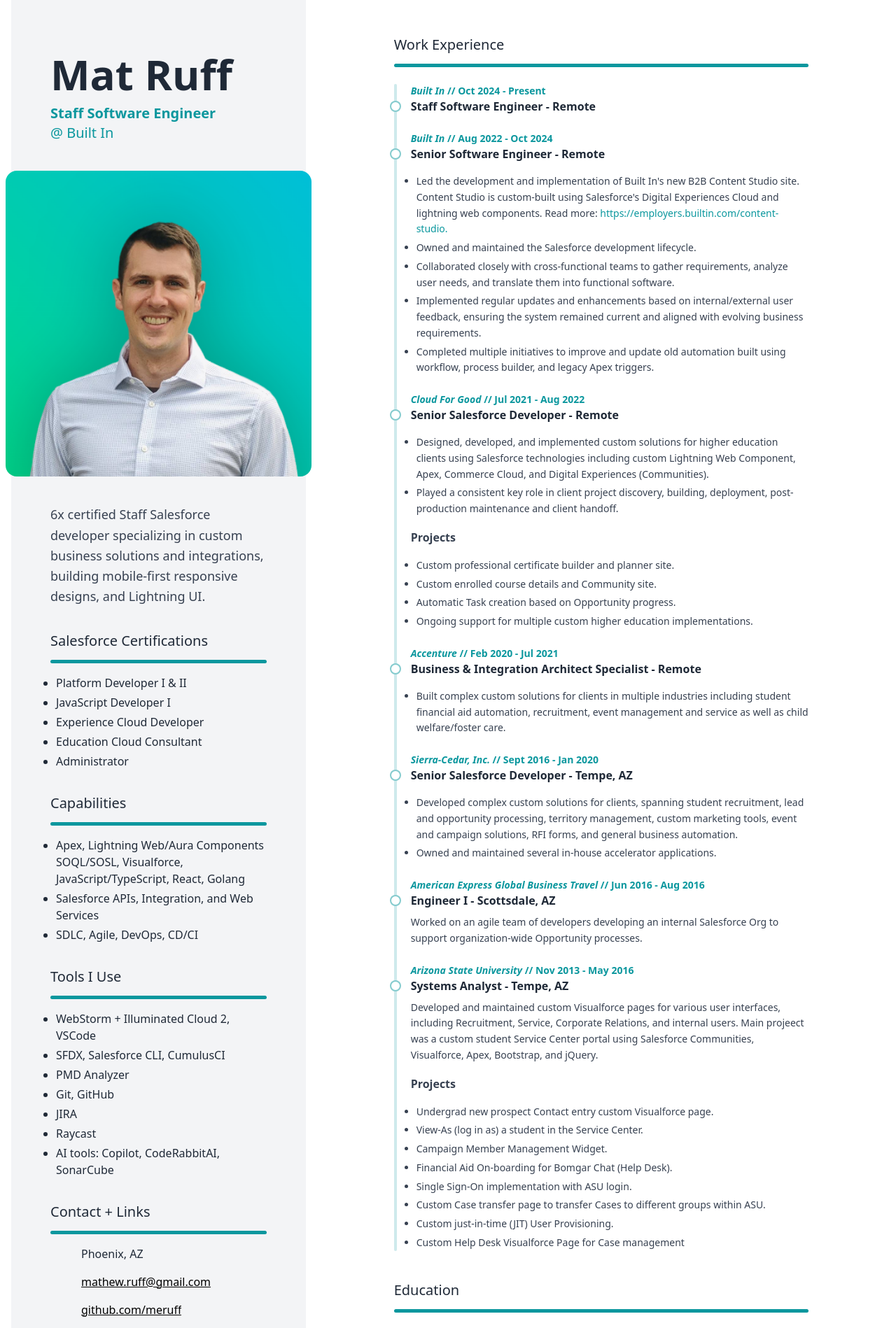
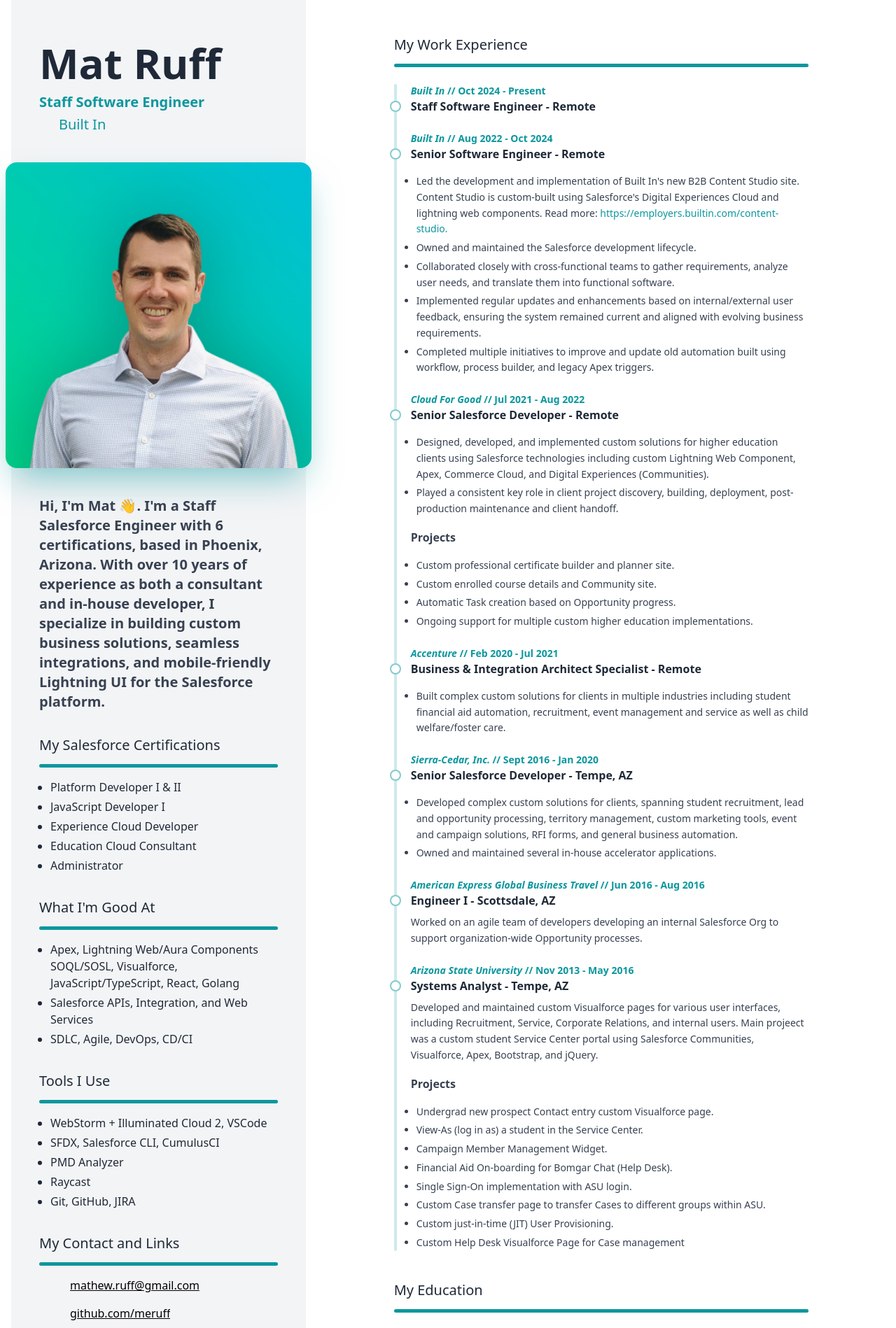
Before and after one commit to meruff/resume, a React (Vite) app: page / in a window 1280 px wide. Shown: the top 1898 px of the page at 70% size. Built offline with nearby package versions, Linux system fonts and the light colour scheme; some icons are missing.

Commit message:
Add grid to photo/description for mid-small screens sizes. Update some wording.

```diff
--- a/index.html
+++ b/index.html
@@ -6,7 +6,7 @@
     <meta name="viewport" content="width=device-width, initial-scale=1.0" />
     <meta
       name="theme-color"
-      content="#030712"
+      content="#1F2937"
       media="(prefers-color-scheme: dark)"
     />
     <meta
@@ -14,7 +14,7 @@
       content="#ffffff"
       media="(prefers-color-scheme: light)"
     />
-    <meta name="msapplication-navbutton-color" content="#030712" />
+    <meta name="msapplication-navbutton-color" content="#1F2937" />
     <meta
       name="apple-mobile-web-app-status-bar-style"
       content="black-translucent"
--- a/public/resumeData.json
+++ b/public/resumeData.json
@@ -5,7 +5,7 @@
     "title": "Staff Software Engineer",
     "company": "Built In",
     "companyHref": "https://www.builtin.com",
-    "description": "6x certified Staff Salesforce developer specializing in custom business solutions and integrations, building mobile-first responsive designs, and Lightning UI.",
+    "description": "Hi, I'm Mat 👋. I'm a Staff Salesforce Engineer with 6 certifications, based in Phoenix, Arizona. With over 10 years of experience as both a consultant and in-house developer, I specialize in building custom business solutions, seamless integrations, and mobile-friendly Lightning UI for the Salesforce platform.",
     "salesforceCertifications": [
       "Platform Developer I & II",
       "JavaScript Developer I",
@@ -22,10 +22,8 @@
       "WebStorm + Illuminated Cloud 2, VSCode",
       "SFDX, Salesforce CLI, CumulusCI",
       "PMD Analyzer",
-      "Git, GitHub",
-      "JIRA",
       "Raycast",
-      "AI tools: Copilot, CodeRabbitAI, SonarCube"
+      "Git, GitHub, JIRA"
     ]
   },
   "bio": {
--- a/src/Education.jsx
+++ b/src/Education.jsx
@@ -4,7 +4,7 @@
   return (
     <>
       <div className="header-title py-2.5">
-        <h3 className="text-xl font-medium text-left">Education</h3>
+        <h3 className="text-xl font-medium text-left">My Education</h3>
       </div>
       <ul className="relative text-left space-y-6 pl-6 before:absolute before:bottom-0 before:left-0 before:top-0 before:block before:w-1 before:rounded-full before:bg-custom-light/20 before:content-[''] dark:before:bg-custom-dark/20">
         {data.map((education) => (
--- a/src/Info.jsx
+++ b/src/Info.jsx
@@ -5,15 +5,24 @@
 
   return (
     <>
-      <div className="bg-gray-100 p-5 text-left dark:bg-gray-800 md:col-span-4 lg:p-14">
+      <div className="bg-gray-100 p-5 text-left dark:bg-gray-800 md:col-span-4 lg:p-10">
         <h1 className="leading-tighter mt-5 text-4xl font-extrabold lg:text-6xl">
           {data.firstName} {data.lastName}
         </h1>
         <h2 className="mt-3 text-xl font-bold text-custom-light dark:text-custom-dark">
           {data.title}
         </h2>
-        <h3 className="text-xl text-custom-light dark:text-custom-dark">
-          &#64;{" "}
+        <h3 className="flex items-center gap-1 mt-1 text-xl text-custom-light dark:text-custom-dark">
+          <box-icon
+            name="buildings"
+            color="#0B979E"
+            className="inline-block dark:hidden"
+          ></box-icon>
+          <box-icon
+            name="buildings"
+            color="#38B2AC"
+            className="hidden dark:inline-block"
+          ></box-icon>
           {data.companyHref ? (
             <a
               href={data.companyHref}
@@ -26,24 +35,26 @@
             data.company
           )}
         </h3>
-        <div className="-mx-5 mt-10 lg:-mx-16">
+        <div className="mt-10 grid grid-cols-2 sm:grid-cols-3 md:grid-cols-2 items-center gap-0 sm:gap-10 md:gap-0 -mx-0 px-0 sm:-mx-5 sm:px-5 md:-mx-0 md:px-0 sm:bg-white dark:sm:bg-gray-950/50 md:bg-gray-100 dark:md:bg-gray-800">
+          <div className="h-full -mx-5 md:-mx-8 lg:-mx-12 col-span-3 sm:col-span-1 md:col-span-3">
             <img
               src={matHeadshot}
-            className="inline-block lg:rounded-2xl w-full"
+              className="h-full object-cover inline-block sm:rounded-r-2xl lg:rounded-2xl w-full shadow-2xl shadow-custom-light/50 dark:shadow-2lg dark:shadow-custom-dark/50"
               alt="Mat Ruff photo"
             />
           </div>
-        <p className="mt-10 text-lg text-balance leading-relaxed text-gray-700 dark:text-gray-300">
+          <p className="py-0 sm:py-10 md:py-0 mt-10 sm:mt-0 md:mt-10 col-span-3 sm:col-span-2 md:col-span-3 font-semibold text-xl md:text-lg lg:text-xl text-balance leading-relaxed text-gray-700 dark:text-gray-300">
             {data.description}
           </p>
+        </div>
         {data.salesforceCertifications && (
           <>
             <div className="header-title py-2.5 my-6">
               <h3 className="text-xl font-medium text-left">
-                Salesforce Certifications
+                My Salesforce Certifications
               </h3>
             </div>
-            <ul className="mt-4 space-y-1 space-x-2 list-disc">
+            <ul className="mt-4 ml-2 space-y-1 space-x-2 list-disc">
               {data.salesforceCertifications.map((certification, index) => (
                 <li key={index} className="ml-2">
                   {certification}
@@ -55,9 +66,11 @@
         {data.capabilities && (
           <>
             <div className="header-title py-2.5 my-6">
-              <h3 className="text-xl font-medium text-left">Capabilities</h3>
+              <h3 className="text-xl font-medium text-left">
+                What I&apos;m Good At
+              </h3>
             </div>
-            <ul className="mt-4 space-y-1 space-x-2 list-disc">
+            <ul className="mt-4 ml-2 space-y-1 space-x-2 list-disc">
               {data.capabilities.map((capability, index) => (
                 <li key={index} className="ml-2">
                   {capability}
@@ -71,7 +84,7 @@
             <div className="header-title py-2.5 my-6">
               <h3 className="text-xl font-medium text-left">Tools I Use</h3>
             </div>
-            <ul className="mt-4 space-y-1 space-x-2 list-disc">
+            <ul className="mt-4 ml-2 space-y-1 space-x-2 list-disc">
               {data.tools.map((tool, index) => (
                 <li key={index} className="ml-2">
                   {tool}
@@ -81,22 +94,11 @@
           </>
         )}
         <div className="header-title py-2.5 my-6">
-          <h3 className="text-xl font-medium text-left">Contact + Links</h3>
+          <h3 className="text-xl font-medium text-left">
+            My Contact and Links
+          </h3>
         </div>
         <div className="mt-4 space-y-4">
-          <div className="flex items-center gap-5">
-            <box-icon
-              name="map"
-              color="#0B979E"
-              className="inline dark:hidden"
-            ></box-icon>
-            <box-icon
-              name="map"
-              color="#38B2AC"
-              className="hidden dark:inline"
-            ></box-icon>
-            <span className="truncate font-medium">Phoenix, AZ</span>
-          </div>
           <div className="flex items-center gap-5">
             <box-icon
               name="envelope"
--- a/src/Work.jsx
+++ b/src/Work.jsx
@@ -27,7 +27,7 @@
   return (
     <>
       <div className="header-title py-2.5">
-        <h3 className="text-xl font-medium text-left">Work Experience</h3>
+        <h3 className="text-xl font-medium text-left">My Work Experience</h3>
       </div>
       <ul className="relative text-left space-y-6 pl-6 before:absolute before:bottom-0 before:left-0 before:top-0 before:block before:w-1 before:rounded-full before:bg-custom-light/20 before:content-[''] dark:before:bg-custom-dark/20">
         {data.toReversed().map((work) => (
```
Lines whose indentation alone changed are shown as unchanged.
